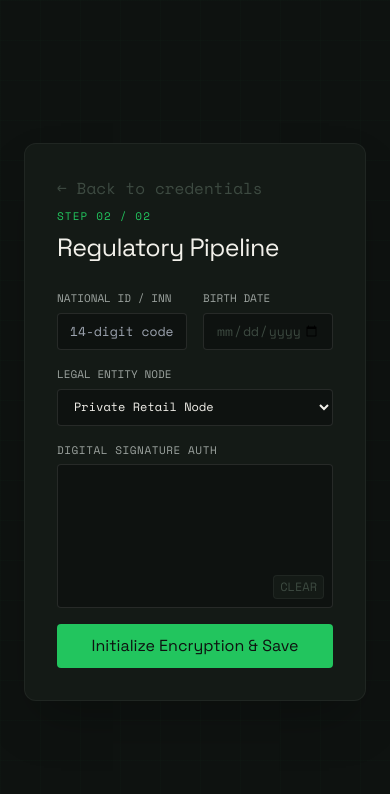
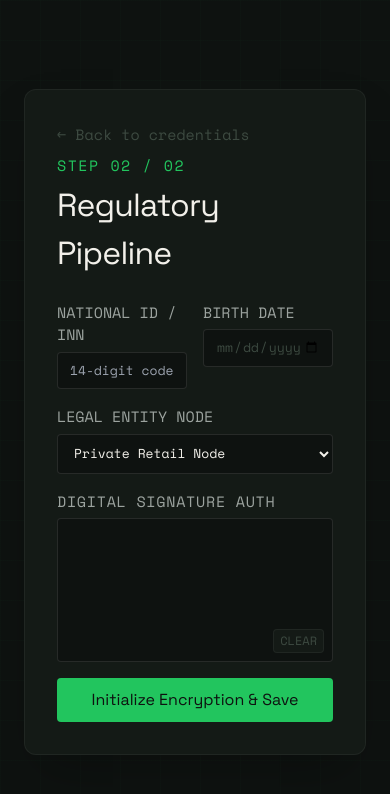
Before and after one commit to Musulmankul05/tron-bank, a Django app: template users/templates/registration_2.html in a window 390 px wide. Shown: the top 794 px of the page. Run offline with Django 5.2, Linux system fonts and the light colour scheme; the template is opened without the code that fills it, so the values that code supplies are empty; style sheets or scripts are compiled from the project's sources; some libraries are stand-ins or nearby versions.

Commit message:
merge: feature/auth & feature/account

```diff
--- a/users/templates/registration_2.html
+++ b/users/templates/registration_2.html
@@ -23,36 +23,36 @@ body { font-family: 'Inter', sans-serif; background: #0E1210; color: #F2F0EA; }
 <main class="w-full max-w-[490px] mx-auto px-6 py-12 flex-grow flex flex-col justify-center">
   <div class="bg-inkL border border-white/5 rounded-xl p-8 shadow-2xl relative">
     <div class="mb-6">
-      <a href="?step=1" class="text-[16px] font-mono text-smoke hover:text-sage transition-colors">← Back to credentials</a>
-      <span class="block font-mono text-[11px] md:text-[15px] text-sage tracking-widest uppercase mt-2">Step 02 / 02</span>
-      <h1 class="font-display font-600 text-[25px] md:text-[32px] text-paper tracking-tight mt-1">Regulatory Pipeline</h1>
+      <a href="?step=1" class="text-[15px] font-mono text-smoke hover:text-sage transition-colors">← Back to credentials</a>
+      <span class="block font-mono text-[15px] text-sage tracking-widest uppercase mt-2">Step 02 / 02</span>
+      <h1 class="font-display font-600 text-[32px] text-paper tracking-tight mt-1">Regulatory Pipeline</h1>
     </div>
 
     <form method="POST" action="?step=2" class="space-y-4">
       {% csrf_token %}
       <div class="grid grid-cols-2 gap-4">
         <div>
-          <label class="block font-mono text-[11px] md:text-[15px] text-mist uppercase mb-1.5">National ID / INN</label>
+          <label class="block font-mono text-[15px] text-mist uppercase mb-1.5">National ID / INN</label>
           <input type="text" name="inn" required maxlength="14" placeholder="14-digit code" class="input-focus w-full bg-ink border border-white/10 rounded px-3 py-2 text-[13px] text-paper font-mono outline-none" />
         </div>
         <div>
-          <label class="block font-mono text-[11px] md:text-[15px] text-mist uppercase mb-1.5">Birth Date</label>
+          <label class="block font-mono text-[15px] text-mist uppercase mb-1.5">Birth Date</label>
           <input type="date" name="date_of_birth" required class="input-focus w-full bg-ink border border-white/10 rounded px-3 py-2 text-[13px] text-paper font-mono outline-none text-smoke" />
         </div>
       </div>
 
       <div>
-        <label class="block font-mono text-[11px] md:text-[15px] text-mist uppercase mb-1.5">Legal Entity Node</label>
-        <select name="account_type" class="input-focus w-full bg-ink border border-white/10 rounded px-3 py-2 text-[12px] text-paper font-mono outline-none cursor-pointer">
+        <label class="block font-mono text-[15px] text-mist uppercase mb-1.5">Legal Entity Node</label>
+        <select name="account_type" class="input-focus w-full bg-ink border border-white/10 rounded px-3 py-2 text-[13px] text-paper font-mono outline-none cursor-pointer">
           <option value="private">Private Retail Node</option>
           <option value="corporate">Corporate Merchant Node</option>
         </select>
       </div>
 
       <div class="space-y-1.5">
-          <label class="block font-mono text-[11px] md:text-[15px] text-mist uppercase tracking-wider">Digital Signature Auth</label>
+          <label class="block font-mono text-[15px] text-mist uppercase tracking-wider">Digital Signature Auth</label>
           <div class="relative w-full h-36 bg-ink border border-white/10 rounded overflow-hidden">
-              <canvas id="signature-canvas" class="w-full h-full cursor-crosshair" style="touch-action: none;"></canvas>
+              <canvas id="signature-canvas" class="w-full h-full cursor-crosshair"></canvas>
               <button type="button" id="clear-signature" class="absolute bottom-2 right-2 text-[12px] font-mono text-smoke hover:text-red-400 uppercase px-1.5 py-0.5 bg-inkL border border-white/5 rounded">Clear</button>
           </div>
           <input type="hidden" id="signature_svg_input" name="signature_svg">
@@ -88,23 +88,6 @@ if(canvas) {
     resizeCanvas();
 
     let isDrawing = false;
-<<<<<<< HEAD
-    let svgPath = "";
-
-    // Функция инициализации новой линии (вызывается при КАЖДОМ нажатии)
-    function startDrawing(coords) {
-        isDrawing = true;
-        const rect = canvas.getBoundingClientRect();
-        const x = coords.clientX - rect.left;
-        const y = coords.clientY - rect.top;
-
-        // КРИТИЧЕСКИЙ ФИКС: Сбрасываем старый путь рисования в Canvas
-        ctx.beginPath();
-        ctx.moveTo(x, y);
-
-        // Добавляем команду 'M' (Move To), чтобы SVG знал, что это новый, оторванный от старого штрих
-        svgPath += `M ${x.toFixed(1)} ${y.toFixed(1)} `;
-=======
     let hasDrawn = false; // Флаг, чтобы знать, пустой холст или нет
 
     // Универсальные функции для получения координат (подходят для мыши и для тача)
@@ -124,53 +107,24 @@ if(canvas) {
         const coords = getCoords(e);
         ctx.beginPath();
         ctx.moveTo(coords.x, coords.y);
->>>>>>> feature/auth
     }
 
-    // Функция самого рисования (вызывается при движении)
-    function draw(coords) {
+    function draw(e) {
         if (!isDrawing) return;
-<<<<<<< HEAD
-        const rect = canvas.getBoundingClientRect();
-        const x = coords.clientX - rect.left;
-        const y = coords.clientY - rect.top;
-
-        ctx.lineTo(x, y);
-        ctx.stroke();
-
-        // Добавляем команду 'L' (Line To) для текущей линии
-        svgPath += `L ${x.toFixed(1)} ${y.toFixed(1)} `;
-    }
-
-=======
         const coords = getCoords(e);
         ctx.lineTo(coords.x, coords.y);
         ctx.stroke();
     }
 
->>>>>>> feature/auth
     function stopDrawing() {
         if (!isDrawing) return;
         isDrawing = false;
 
-<<<<<<< HEAD
-        // Обновляем скрытый инпут при каждом отрыве пальца/мыши
-        if (svgPath.trim() !== "") {
-            svgInput.value = `<svg xmlns="http://www.w3.org/2000/svg" viewBox="0 0 ${canvas.width} ${canvas.height}"><path d="${svgPath}" fill="none" stroke="#22C55E" stroke-width="2.5" stroke-linecap="round" stroke-linejoin="round"/></svg>`;
-        }
-    }
-
-    // Отрегулированные слушатели для мыши
-    canvas.addEventListener('mousedown', (e) => startDrawing(e));
-    canvas.addEventListener('mousemove', (e) => draw(e));
-    window.addEventListener('mouseup', stopDrawing);
-=======
         // КРИТИЧЕСКОЕ МЕСТО: Если юзер что-то нарисовал, кодируем холст в PNG Base64
         if (hasDrawn) {
             pngInput.value = canvas.toDataURL('image/png');
         }
     }
->>>>>>> feature/auth
 
     // Слушатели для мыши (Десктоп)
     canvas.addEventListener('mousedown', startDrawing);
@@ -192,37 +146,11 @@ if(canvas) {
 
     // Очистка холста
     clearBtn.addEventListener('click', () => {
-        // 1. Стираем визуальные линии с экрана
         ctx.clearRect(0, 0, canvas.width, canvas.height);
-<<<<<<< HEAD
-
-        // 2. Сбрасываем внутренний путь рисования в самом canvas
-        ctx.beginPath();
-
-        // 3. Полностью вычищаем накопленные строки координат
-        svgPath = "";
-
-        // 4. Обнуляем значение скрытого инпута, чтобы на бэкенд не улетел мусор
-        svgInput.value = "";
-=======
         ctx.beginPath();
         hasDrawn = false;
         pngInput.value = ""; // Полностью зануляем инпут
->>>>>>> feature/auth
     });
-
-    // Отрегулированные слушатели для мобилок (Touch)
-    canvas.addEventListener('touchstart', (e) => {
-        e.preventDefault();
-        startDrawing(e.touches[0]);
-    }, { passive: false });
-
-    canvas.addEventListener('touchmove', (e) => {
-        e.preventDefault();
-        draw(e.touches[0]);
-    }, { passive: false });
-
-    window.addEventListener('touchend', stopDrawing);
 }
 </script>
 {% endblock %}
```
